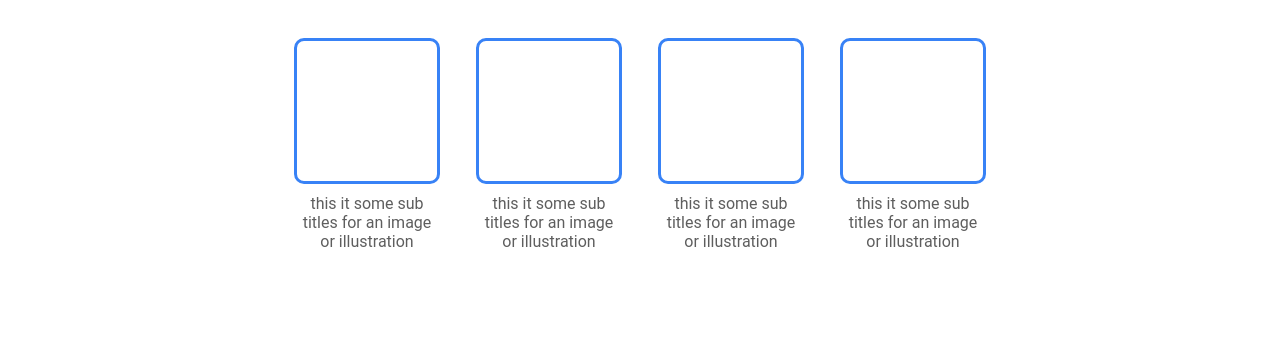
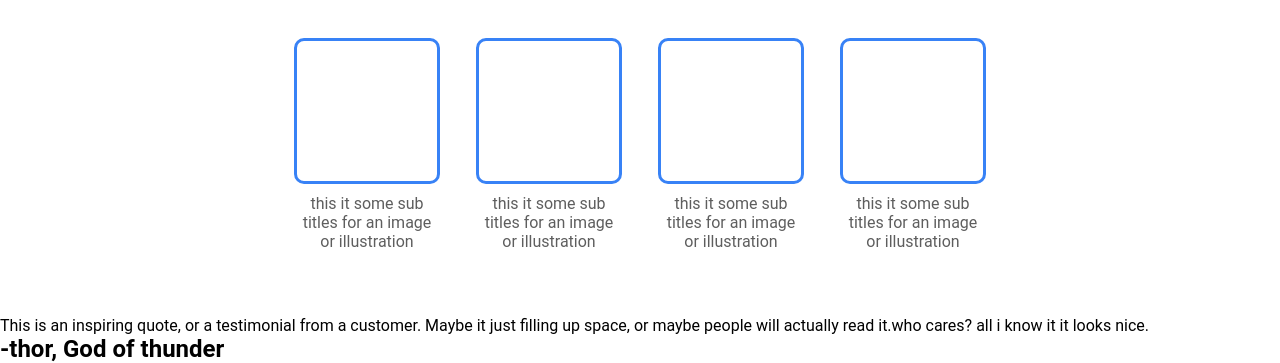
Before and after one commit to alexsiba/landing-page, a plain HTML site: page index.html in a window 1280 px wide. Shown: the part 564-927 px from the top of the page. Before the commit the page ends 880 px from the top, so only its background shows below. Drawn offline with Linux system fonts and the light colour scheme.

Commit message:
the content of the quote section

```diff
--- a/index.html
+++ b/index.html
@@ -53,5 +53,13 @@
         </div>
       </div>
     </section>
+    <section class="quote">
+      <p>
+        This is an inspiring quote, or a testimonial from a customer. Maybe it
+        just filling up space, or maybe people will actually read it.who cares?
+        all i know it it looks nice.
+      </p>
+      <h2 id="writer">-thor, God of thunder</h2>
+    </section>
   </body>
 </html>
```
